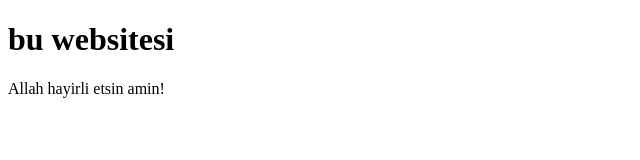
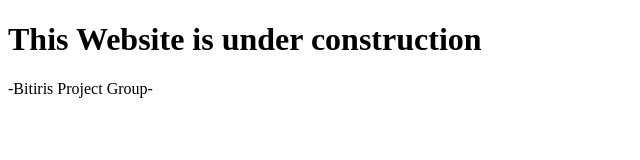
Before and after one commit to basedeveloper/bpgtest, a plain HTML site: page index.html in a window 1280 px wide. Shown: the whole page, without its empty margins (0-640 px from the left). Drawn offline with Linux system fonts and the light colour scheme.

Commit message:
This site is under construction

```diff
--- a/index.html
+++ b/index.html
@@ -4,7 +4,8 @@
 	<title>bpg test website</title>
 </head>
 <body>
-<h1>bu websitesi</h1>
-<p>Allah hayirli etsin amin!</p>
+<h1 class="xl-12 md-6"></h1>
+<h1>This Website is under construction</h1>
+<p>-Bitiris Project Group- </p>
 </body>
 </html>
```
